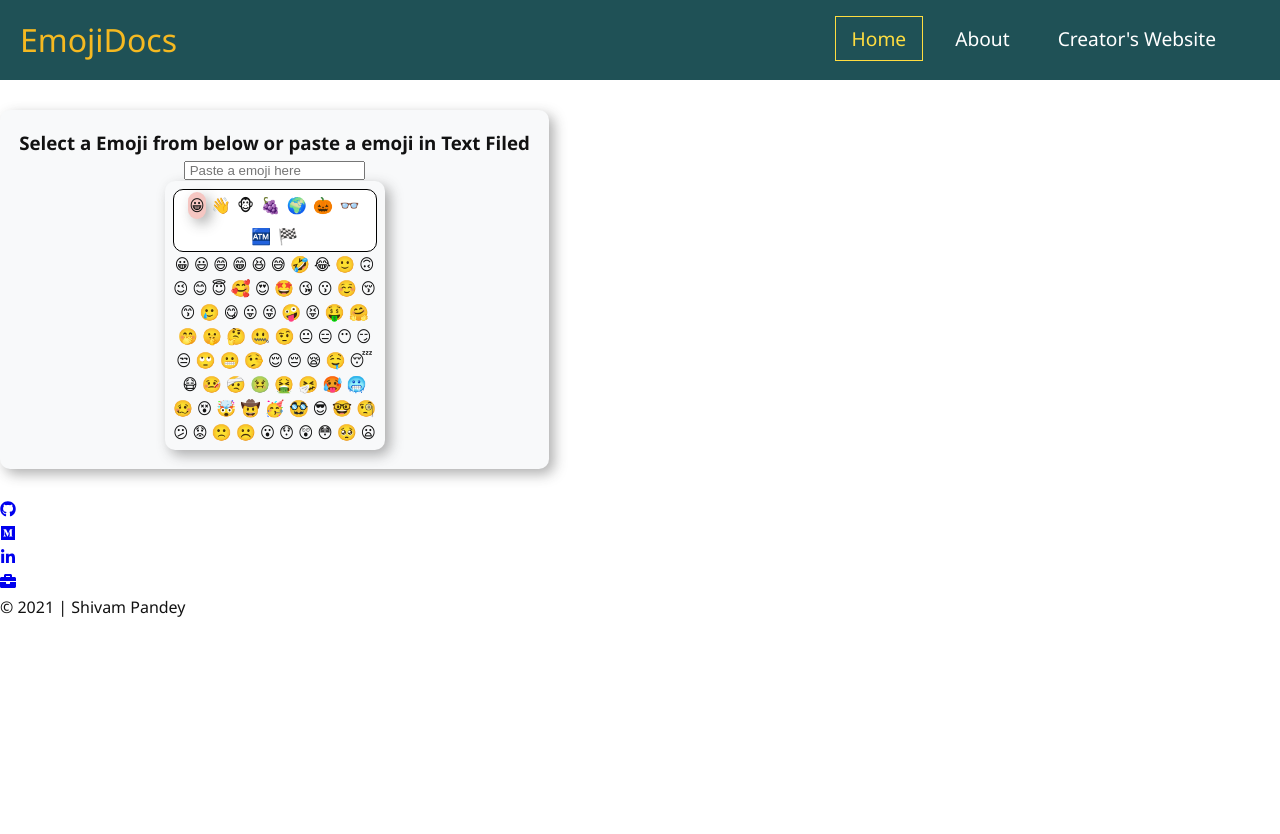
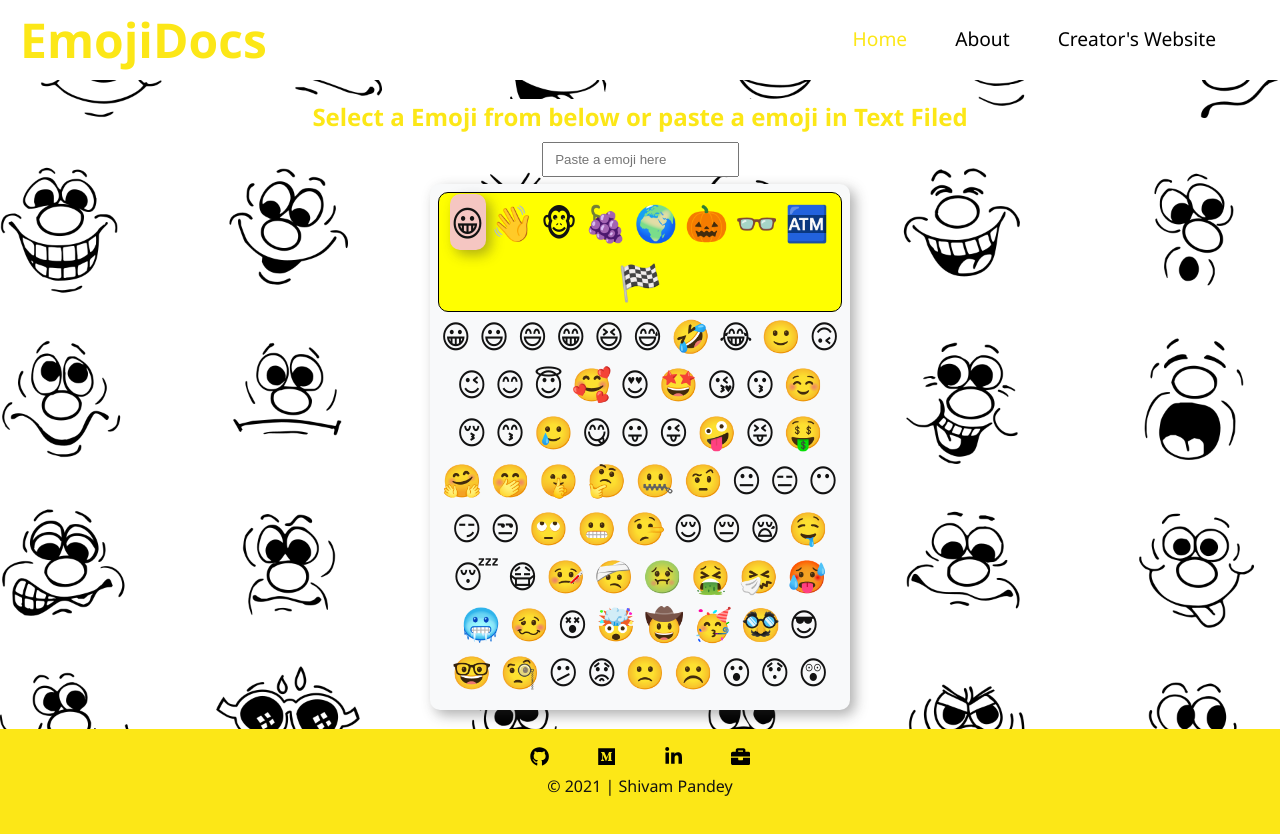
Before and after one commit to SJTGSHIVAM/know-your-emotion-mark-eight, a React (Create React App) app: page / in a window 1280 px wide. Shown: the top 834 px of the page. Before the commit the page ends 800 px from the top, so only its background shows below. Built offline with nearby package versions, Linux system fonts and the light colour scheme.

Commit message:
doc: link heading changed

```diff
--- a/src/App.css
+++ b/src/App.css
@@ -36,4 +36,6 @@
   line-height: 1.5;
   color: var(--color-black);
   background: var(--color-white);
+  background-image: url(./components/img/smile.png);
+  background-size: cover;
 }
--- a/src/App.tsx
+++ b/src/App.tsx
@@ -10,6 +10,7 @@
 
 function App() {
   return (
+    <>
       <BrowserRouter>
         {" "}
         <Navbar />
@@ -19,6 +20,7 @@
         </Switch>
         <Footer />
       </BrowserRouter>
+    </>
   );
 }
 
--- a/src/components/About/About.css
+++ b/src/components/About/About.css
@@ -1,12 +1,6 @@
 * {
   box-sizing: border-box;
 }
-.bcard {
-  background-color: #f8f9fa;
-  margin: 30px auto;
-  border-radius: 10px;
-  padding: 0 0 20px 0;
-  -webkit-box-shadow: 5px 5px 13px 0px rgba(50, 50, 50, 0.39);
-  -moz-box-shadow: 5px 5px 13px 0px rgba(50, 50, 50, 0.39);
-  box-shadow: 5px 5px 13px 0px rgba(50, 50, 50, 0.39);
+.bg {
+  background-color: white;
 }
--- a/src/components/About/About.tsx
+++ b/src/components/About/About.tsx
@@ -1,21 +1,30 @@
 import "./About.css";
 const About = () => {
   return (
-    <div className="bcard">
+    <div className="bcard bg">
       <header className="head">
-        <h1>Is your Bday lucky?</h1>
+        <h1>About</h1>
       </header>
       <section className="about">
-        This is a simple app create using Typescript and ReactJS Lorem ipsum
-        dolor sit amet consectetur adipisicing elit. Beatae iste expedita
-        debitis perspiciatis! Quos, expedita numquam. Delectus, corporis natus
-        similique facere at minima, officia eum dolore tenetur est maxime quam
-        voluptates! Laborum itaque amet quod vero odit ea voluptates officia vel
-        voluptatem, fugiat ratione rem nihil labore odio nobis deleniti iste
-        facilis nam repudiandae. Facilis quod dolore ab deleniti, debitis esse
-        repudiandae obcaecati adipisci suscipit excepturi, nesciunt architecto
-        delectus voluptatum ipsa itaque explicabo ullam quae sapiente quam,
-        inventore reprehenderit ea?
+        <h2 id="description">Description</h2>
+        <p>
+          This is a web app that translates emojies to thier meaning. Built
+          using ReactJS.
+        </p>
+        <h2 id="live-link">Github Link</h2>
+        <p>
+          <a href="https://github.com/SJTGSHIVAM/know-your-emotion-mark-eight">
+            https://github.com/SJTGSHIVAM/know-your-emotion-mark-eight
+          </a>
+        </p>
+        <h2 id="salient-features-are">Salient features are</h2>
+        <ul>
+          <li>Built using ReactJS.</li>
+          <li>Have more than 10 emojis.(json data from 3rd party is used)</li>
+          <li>Display name of emoji on click</li>
+          <li>Display name of emoji on search</li>
+          <li>Display a message emoji not available if npt found</li>
+        </ul>
       </section>
     </div>
   );
--- a/src/components/EmojiPick/EmojiPick.css
+++ b/src/components/EmojiPick/EmojiPick.css
@@ -3,23 +3,54 @@
   margin: 0.1rem;
   padding: 0.1rem;
 }
+
 .icon-tray {
   background: rgba(256, 256, 256, 1);
+  background-color: yellow;
   margin: auto;
   text-align: center;
   border-radius: 10px;
   border: 1px solid black;
+  cursor: pointer;
 }
+
 .icon-palette {
   overflow-y: scroll;
   overflow-x: hidden;
+  cursor: pointer;
   height: 190px;
 }
+
 .highlight {
   background-color: #f5c6c2;
   border-radius: 10px;
   box-shadow: 5px 5px 13px 0px rgba(50, 50, 50, 0.39);
 }
+
 .max-width-220 {
   max-width: 220px;
 }
+@media (min-width: 600px) {
+  .icon-palette {
+    overflow-y: scroll;
+    overflow-x: hidden;
+    cursor: pointer;
+    height: 390px;
+  }
+  .icon-tray {
+    background: rgba(256, 256, 256, 1);
+    background-color: yellow;
+    margin: auto;
+    text-align: center;
+    border-radius: 10px;
+    border: 1px solid black;
+    cursor: pointer;
+    font-size: 2.2rem;
+  }
+  .emoticon-display {
+    font-size: 2rem;
+  }
+  .max-width-220 {
+    max-width: 420px;
+  }
+}
--- a/src/components/EmojiTray/EmojiTray.css
+++ b/src/components/EmojiTray/EmojiTray.css
@@ -2,14 +2,24 @@
   box-sizing: border-box;
 }
 .bcard {
-  display: inline-block;
-  background-color: #f8f9fa;
-  margin: 30px auto 30px auto;
+  display: flex;
+  flex-direction: column;
+  align-items: center;
   border-radius: 10px;
   padding: 1.2rem;
   text-align: center;
-  box-shadow: 5px 5px 13px 0px rgba(50, 50, 50, 0.39);
 }
+
+.head {
+  color: #fce717;
+  background-color: white;
+  background-size: min-content;
+}
+
+.input {
+  margin: 0.5em;
+}
+
 .smallcard {
   background-color: #f8f9fa;
   margin: 1rem 1rem 1rem 1rem;
@@ -19,3 +29,23 @@
   text-align: center;
   box-shadow: 5px 5px 13px 0px rgba(50, 50, 50, 0.39);
 }
+
+.msg {
+  background-color: white;
+  border-radius: 10px;
+  font-weight: bold;
+  margin: 0.5rem;
+}
+
+@media screen and (min-width: 600px) {
+  .emoticon-display {
+    font-size: 2rem;
+  }
+  .input {
+    padding: 0.5rem;
+  }
+
+  bcard > * {
+    font-size: 2rem;
+  }
+}
--- a/src/components/EmojiTray/EmojiTray.tsx
+++ b/src/components/EmojiTray/EmojiTray.tsx
@@ -15,9 +15,10 @@
     <>
       <div className="bcard">
         <header className="head">
-          <h3>Select a Emoji from below or paste a emoji in Text Filed</h3>
+          <h2>Select a Emoji from below or paste a emoji in Text Filed</h2>
         </header>
         <input
+          className="input"
           type="text"
           onChange={(e: React.ChangeEvent<HTMLInputElement>): void => {
             setChosenEmoji(e.target.value.trim());
@@ -28,7 +29,7 @@
         {chosenEmoji && (
           <div>
             <span className="emoticon-display">{chosenEmoji}</span>
-            <div>
+            <div className="msg">
               {searchEmoji[chosenEmoji]
                 ? "This emoji represents " + searchEmoji[chosenEmoji].name + "."
                 : "This emoji is not available in the current collection."}
--- a/src/components/Footer/Footer.css
+++ b/src/components/Footer/Footer.css
@@ -0,0 +1,35 @@
+.footer {
+  padding: 1rem;
+  background-color: #fce717;
+  position: relative;
+  height: 15vh;
+  text-align: center;
+  margin-top: auto;
+  margin-bottom: 0;
+}
+
+.footerLink {
+  display: inline;
+  margin: 0.5rem;
+  padding: 1em;
+}
+
+.ul {
+  padding: 1rem;
+}
+
+.icon {
+  color: black;
+  font-size: 1.2rem;
+}
+
+.legacyText {
+  text-align: center;
+  bottom: 0;
+}
+
+@media screen and (max-width: 480px) {
+  .footer {
+    height: 10vh;
+  }
+}
--- a/src/components/Footer/Footer.tsx
+++ b/src/components/Footer/Footer.tsx
@@ -3,25 +3,28 @@
 import "./Footer.css";
 const Footer = () => {
   return (
-    <footer>
-      <ul>
+    <footer className="footer">
+      <ul className="ulist">
         <li className="footerLink">
-          <a href="https://github.com/SJTGSHIVAM">
+          <a className="icon" href="https://github.com/SJTGSHIVAM">
             <FaGithub />
           </a>
         </li>
         <li className="footerLink">
-          <a href="https://sjtgshivam.medium.com">
+          <a className="icon" href="https://sjtgshivam.medium.com">
             <FaMedium />
           </a>
         </li>
         <li className="footerLink">
-          <a href="https://www.linkedin.com/in/shivam-pandey-766524161">
+          <a
+            className="icon"
+            href="https://www.linkedin.com/in/shivam-pandey-766524161"
+          >
             <FaLinkedinIn />
           </a>
         </li>
         <li className="footerLink">
-          <a href="https://sjtgshivam.netlify.app/">
+          <a className="icon" href="https://sjtgshivam.netlify.app/">
             <FaBriefcase />
           </a>
         </li>
--- a/src/components/Navbar/Navbar.css
+++ b/src/components/Navbar/Navbar.css
@@ -2,7 +2,7 @@
   text-decoration: none;
 }
 .navbar {
-  background-color: #1f5156;
+  background-color: white;
   height: 80px;
   display: flex;
   justify-content: center;
@@ -23,12 +23,12 @@
 }
 
 .nav-logo {
-  color: #f5b921;
+  color: #fce717;
   align-items: center;
   margin-left: 20px;
   cursor: pointer;
   text-decoration: none;
-  font-size: 2rem;
+
   flex-grow: 1;
 }
 
@@ -40,7 +40,7 @@
 }
 
 .nav-links {
-  color: #fff;
+  color: black;
   text-decoration: none;
   padding: 0.5rem 1rem;
   height: 100%;
@@ -66,12 +66,11 @@
 
 .nav-item:hover:after {
   width: 100%;
-  background: #ffdd40;
+  background: #fce717;
 }
 
 .nav-item .active {
-  color: #ffdd40;
-  border: 1px solid #ffdd40;
+  color: #fce717;
 }
 
 .nav-icon {
@@ -92,14 +91,14 @@
   }
 
   .nav-menu.active {
-    background: #1f5156;
+    background: #fce717;
     left: 0px;
     opacity: 1;
     transition: all 0.5s ease;
     z-index: 1;
   }
   .nav-item .active {
-    color: #ffdd40;
+    color: white;
     border: none;
   }
   .nav-links {
@@ -117,6 +116,12 @@
     font-size: 1.8rem;
 
     cursor: pointer;
-    color: #ffdd40;
+    color: #fce717;
   }
 }
+
+@media screen and (min-width: 480px) {
+  .nav-logo {
+    font-size: 2rem;
+  }
+}
--- a/src/components/Navbar/Navbar.tsx
+++ b/src/components/Navbar/Navbar.tsx
@@ -19,7 +19,7 @@
       <nav className="navbar">
         <div className="nav-container">
           <NavLink exact to="/" className="nav-logo">
-            EmojiDocs
+            <h1>EmojiDocs</h1>
           </NavLink>
 
           <ul className={click ? "nav-menu active" : "nav-menu"}>
--- a/src/index.css
+++ b/src/index.css
@@ -1,13 +1,35 @@
+html,
+body {
+  min-height: 100vh;
+
+  margin: 0;
+}
+#root {
+  display: flex;
+  flex-direction: column;
+  align-items: stretch;
+  min-height: 100vh;
+
+  margin: 0;
+}
+
 body {
   margin: 0;
-  font-family: -apple-system, BlinkMacSystemFont, 'Segoe UI', 'Roboto', 'Oxygen',
-    'Ubuntu', 'Cantarell', 'Fira Sans', 'Droid Sans', 'Helvetica Neue',
+  font-family: -apple-system, BlinkMacSystemFont, "Segoe UI", "Roboto", "Oxygen",
+    "Ubuntu", "Cantarell", "Fira Sans", "Droid Sans", "Helvetica Neue",
     sans-serif;
   -webkit-font-smoothing: antialiased;
   -moz-osx-font-smoothing: grayscale;
 }
 
+footer {
+  margin-bottom: 0;
+}
+nav {
+  margin-top: 0;
+}
+
 code {
-  font-family: source-code-pro, Menlo, Monaco, Consolas, 'Courier New',
+  font-family: source-code-pro, Menlo, Monaco, Consolas, "Courier New",
     monospace;
 }
```
Also changed, not shown: src/components/img/smile.png (added), 1 other file (tests, documents, lock files or other folders). Lines whose indentation alone changed are shown as unchanged.
